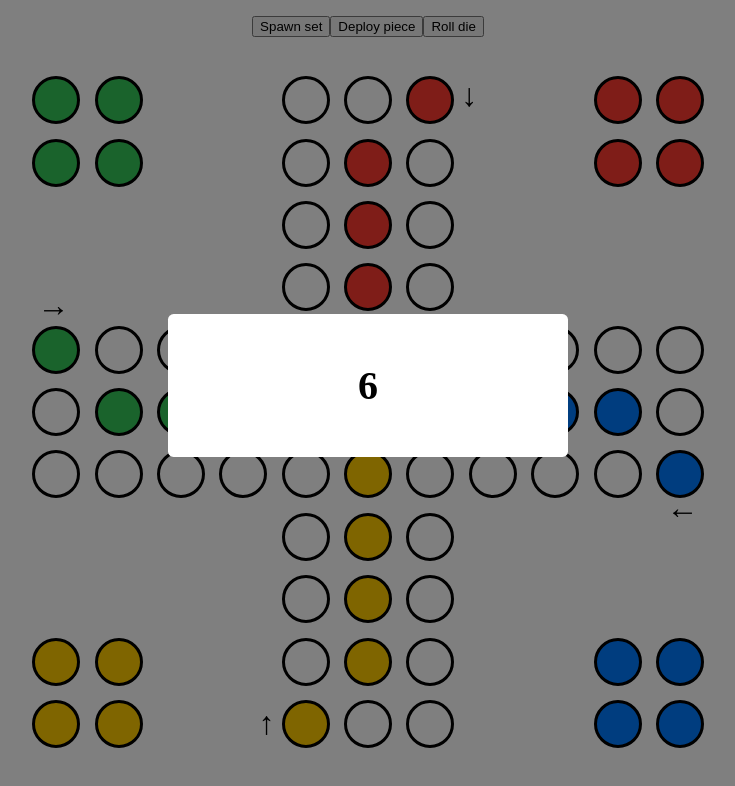
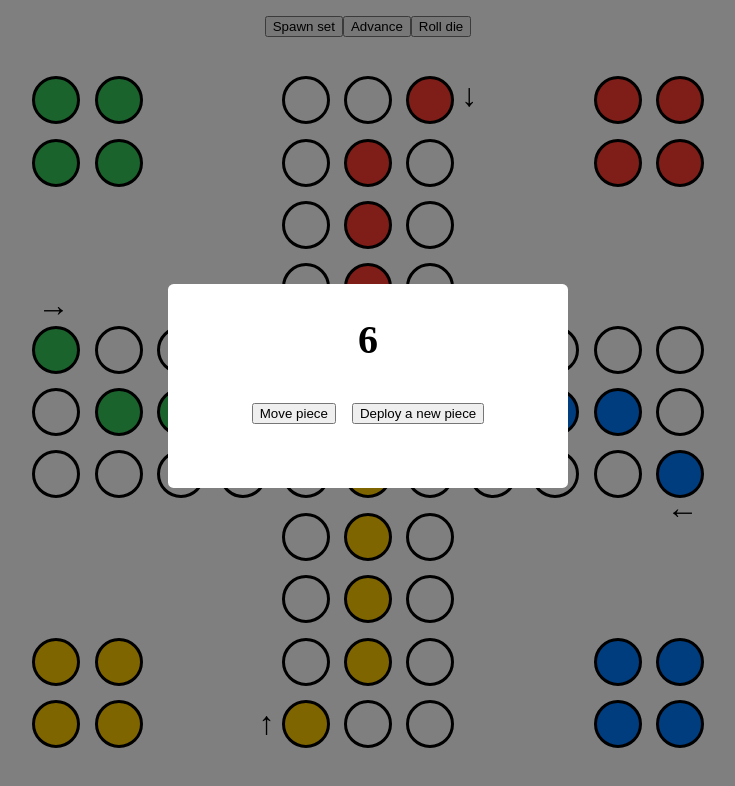
Before and after one commit to pavelruzicka/ludo-client, a Vue app: page / in a window 1280 px wide. Both pictures are taken after a click on the button "Roll die". Shown: the top 786 px of the page, without its empty margins (272-1007 px from the left). Built offline with nearby package versions, Linux system fonts and the light colour scheme.

Commit message:
feat: die modal decision execution

```diff
--- a/src/App.vue
+++ b/src/App.vue
@@ -2,12 +2,12 @@
   <div id="app">
     <div>
       <button @click="spawn()">Spawn set</button>
-      <button @click="deploy()">Deploy piece</button>
+      <button @click="advance()">Advance</button>
       <button @click="rollDie()">Roll die</button>
     </div>
 
     <transition name="modal">
-      <Modal v-if="modalShown" :roll="dieRoll" @hideModal="modalShown = false"/>
+      <Modal v-if="modalShown" :roll="dieRoll" @hide-modal="execute"/>
     </transition>
 
     <Board :fields="fields"/>
@@ -26,11 +26,15 @@ export default {
   data() {
     return {
       modalShown: false,
-      dieRoll: undefined
+      dieRoll: undefined,
+      color: undefined
     };
   },
 
   created() {
+    const { color } = this.$store.getters;
+    this.color = color;
+
     this.fields = Array(40).fill({ occupied: "", special: null, start: false });
 
     this.fields[0] = { occupied: "", special: "green", start: true };
@@ -52,16 +56,33 @@ export default {
 
     advance() {
       this.$store.commit("advancePiece", {
-        increment: this.rollDice(),
+        increment: 2,
         color: "red",
         piece: "a"
       });
     },
 
     rollDie() {
-      this.dieRoll = Math.floor(Math.random() * 6) + 1;
+      //this.dieRoll = Math.floor(Math.random() * 6) + 1;
+      this.dieRoll = 6;
 
       this.modalShown = true;
+    },
+
+    execute({ action }) {
+      this.modalShown = false;
+
+      if (action === "deploy") {
+        const toDeploy = this.$store.getters.pieceToDeploy;
+
+        this.$store.commit("deployPiece", {
+          color: this.color,
+          piece: toDeploy
+        });
+      } else if (action === "move") {
+        this.$store.commit("setLastRoll", { value: this.dieRoll });
+        this.$store.commit("setAwaitStatus", { target: true });
+      }
     }
   }
 };
--- a/src/components/Field.vue
+++ b/src/components/Field.vue
@@ -9,7 +9,6 @@
       ]"
     >
       <Piece v-if="occupancy && occupancy.occupied" :occupancy="occupancy"/>
-      <slot v-if="['red', 'green', 'blue', 'yellow'].includes(this.special)"></slot>
     </div>
   </div>
 </template>
--- a/src/components/Modal.vue
+++ b/src/components/Modal.vue
@@ -1,7 +1,12 @@
 <template>
-  <div class="mask" @click.self="hide()">
+  <div class="mask">
     <div class="modal">
       <span>{{ roll }}</span>
+
+      <div style="margin-top: 2rem">
+        <button @click="execute('move')">Move piece</button>
+        <button @click="execute('deploy')" :disabled="!ableToDeploy">Deploy a new piece</button>
+      </div>
     </div>
   </div>
 </template>
@@ -12,9 +17,16 @@ export default {
 
   props: ["roll"],
 
+  computed: {
+    ableToDeploy() {
+      // also check if starting point is free
+      return this.roll === 6 && this.$store.getters.hasPiecesRemaining;
+    }
+  },
+
   methods: {
-    hide() {
-      this.$emit("hideModal");
+    execute(action) {
+      this.$emit("hide-modal", { action });
     }
   }
 };
--- a/src/components/Piece.vue
+++ b/src/components/Piece.vue
@@ -2,14 +2,35 @@
   <div
     class="piece"
     :class="[occupancy && occupancy.occupied ? `piece--${occupancy.by.color}` : null]"
+    @click="advancePiece()"
   ></div>
 </template>
 
 <script>
+import { mapGetters } from "vuex";
+
 export default {
   name: "piece",
 
-  props: ["occupancy"]
+  props: ["occupancy"],
+
+  computed: {
+    ...mapGetters(["awaitStatus"])
+  },
+
+  methods: {
+    advancePiece() {
+      if (this.awaitStatus) {
+        const { color, piece } = this.occupancy.by;
+        const increment = this.$store.getters.lastRoll;
+
+        this.$store.commit("advancePiece", { color, piece, increment });
+        this.$store.commit("setAwaitStatus", { target: false });
+      } else {
+        console.error("Cannot move this piece");
+      }
+    }
+  }
 };
 </script>
 
--- a/src/store/getters.js
+++ b/src/store/getters.js
@@ -10,5 +10,15 @@ export default {
     } else {
       return { occupied: false };
     }
-  }
+  },
+
+  hasPiecesRemaining: state => state.remaining.length > 0,
+
+  pieceToDeploy: state => state.remaining[0],
+
+  color: state => state.color,
+
+  awaitStatus: state => state.awaitStatus,
+
+  lastRoll: state => state.lastRoll
 };
--- a/src/store/index.js
+++ b/src/store/index.js
@@ -6,6 +6,10 @@ import getters from "./getters";
 Vue.use(Vuex);
 
 const initialState = () => ({
+  color: "red",
+  remaining: ["a", "b", "c", "d"],
+  awaitStatus: false,
+  lastRoll: 0,
   pieces: []
 });
 
--- a/src/store/mutations.js
+++ b/src/store/mutations.js
@@ -31,6 +31,9 @@ export default {
         selection.deployed = true;
 
         state.pieces = [...remainingPieces, selection];
+        state.remaining = state.remaining.filter(
+          piece => piece !== selection.piece
+        );
       }
     } else {
       throw new Error("Cannot deploy a non-existent piece");
@@ -49,5 +52,13 @@ export default {
     }));
 
     state.pieces.push(...pieces);
+  },
+
+  setAwaitStatus: (state, payload) => {
+    state.awaitStatus = payload.target;
+  },
+
+  setLastRoll: (state, payload) => {
+    state.lastRoll = payload.value;
   }
 };
--- a/src/styles/Modal.sass
+++ b/src/styles/Modal.sass
@@ -9,9 +9,11 @@
   z-index: 100
 
 .modal
+  @include flex-center
+  flex-direction: column
   background: white
   width: 400px
-  padding: 3rem 1rem
+  padding: 2rem 1rem
   border-radius: .35rem
   text-align: center
   z-index: 101
@@ -19,3 +21,6 @@
   & span
     font-weight: bold
     font-size: 2.5rem
+
+  & button
+    margin: .5rem
```
